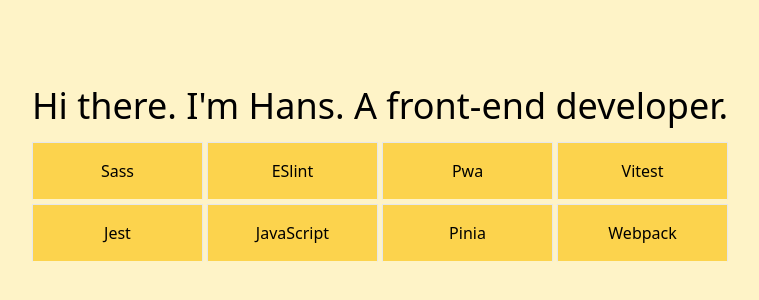
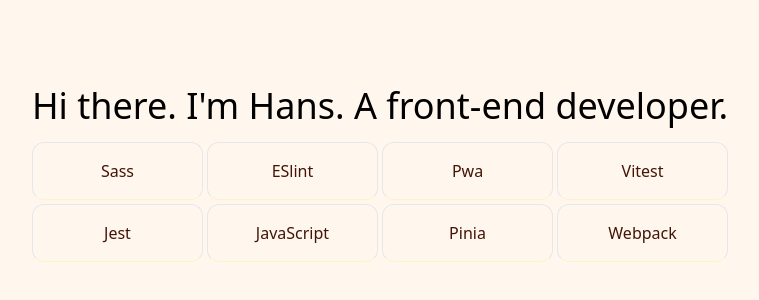
Before and after one commit to hansmaast/website, a Nuxt app: page / in a window 1280 px wide. Shown: the part 226-526 px from the top of the page, without its empty margins (260-1019 px from the left). Built offline with nearby package versions, Linux system fonts and the light colour scheme.

Commit message:
style: adjust colors

```diff
--- a/app.vue
+++ b/app.vue
@@ -4,7 +4,7 @@ import { thingsIDo } from '~/data.js'
 
 <template>
   <NuxtRouteAnnouncer />
-  <div class="bg-amber-100 w-dvw h-dvh grid gap-4 place-content-center place-items-center">
+  <div class="bg-orange-50 w-dvw h-dvh grid gap-4 place-content-center place-items-center">
     <h1 class="text-4xl">
       Hi there. I'm Hans. A front-end developer.
     </h1>
@@ -12,7 +12,7 @@ import { thingsIDo } from '~/data.js'
       :items="thingsIDo"
       :cols="4"
       :options="{
-        intervalMs: 3500,
+        intervalMs: 5500,
         changeCount: 1,
         displayCount: 8,
         staggerCount: 8,
--- a/components/GridSwitcher.vue
+++ b/components/GridSwitcher.vue
@@ -21,7 +21,7 @@ const { visibleItems } = useRandomizer<typeof items[0]>(items, options)
     <span
       v-for="(item) in visibleItems"
       :key="item"
-      class="bg-amber-300 text-center p-4 border border-b-amber-100  flex items-center justify-center"
+      class="text-orange-950 rounded-xl text-center p-4 border border-b-amber-100  flex items-center justify-center"
     >
       {{ item }}
     </span>
```
